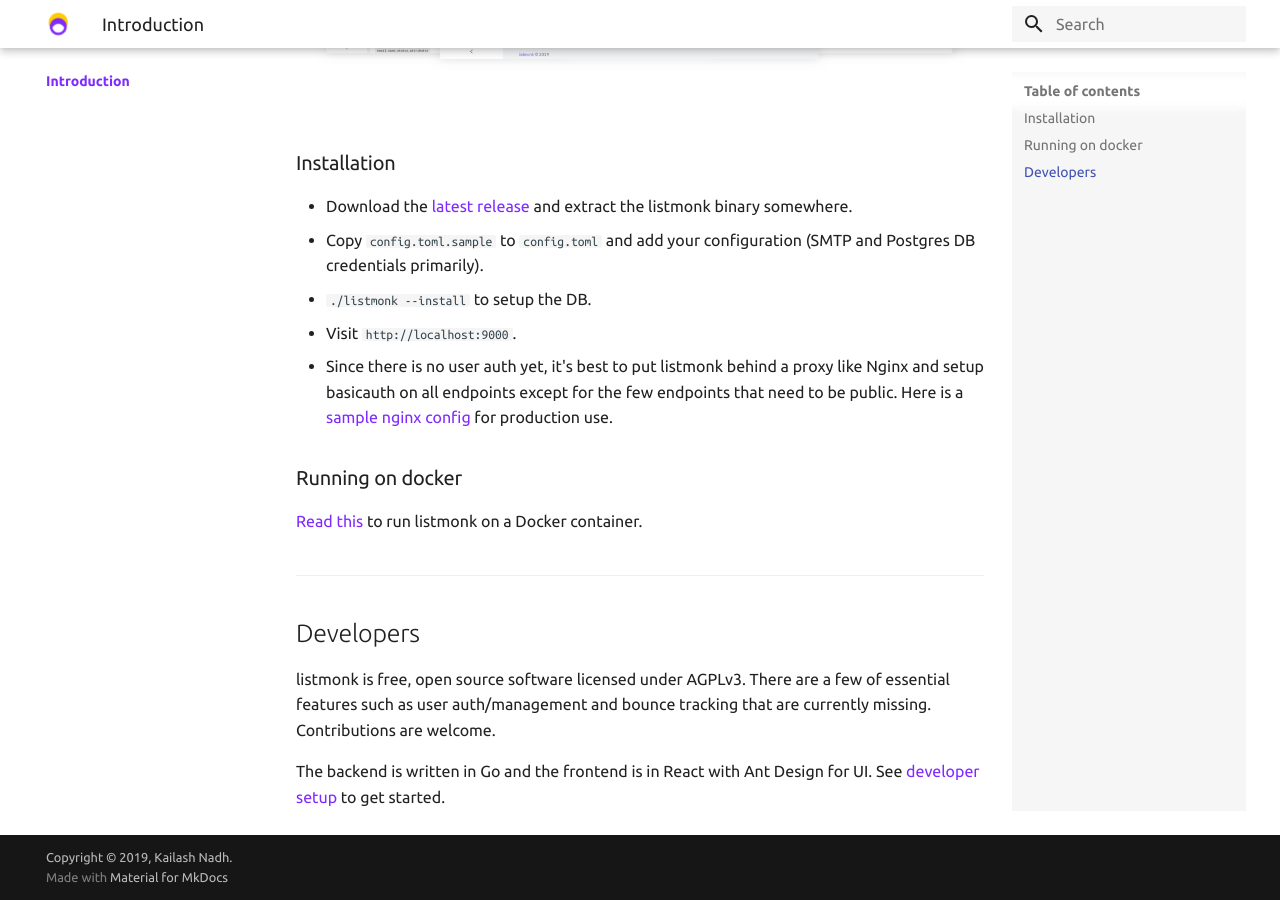
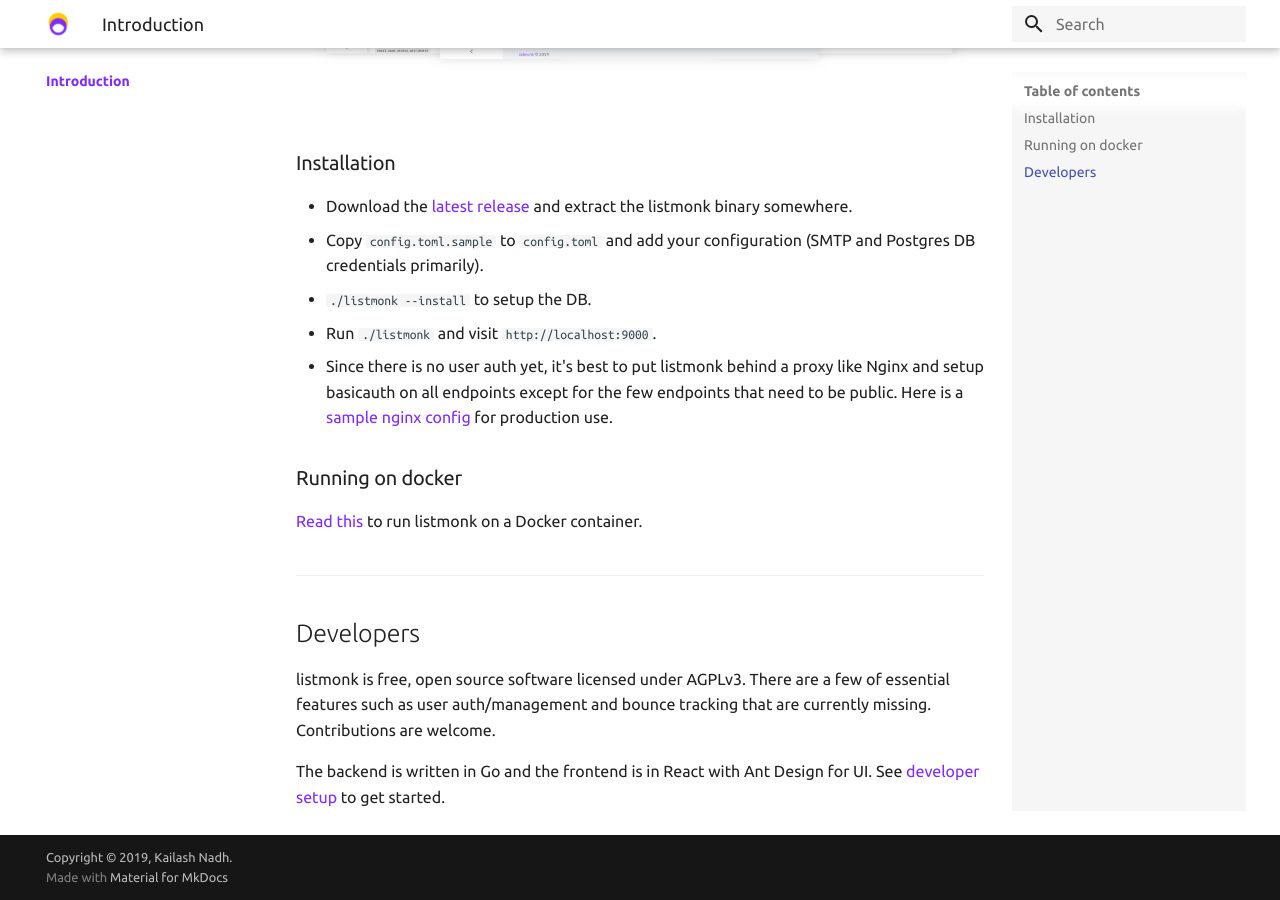
Before and after one commit to knadh/listmonk-site, an MkDocs documentation site: the page built from docs/docs/index.md, in a window 1280 px wide and 900 px high, scrolled down 758 px. Built offline with MkDocs 1.6.1 and Material for MkDocs 9.7.7, drawn with Linux system fonts in a browser that asks for light colours; old or Windows-style settings are respelled for this version of MkDocs.

Commit message:
Add missing line about running the bin

```diff
--- a/docs/docs/index.md
+++ b/docs/docs/index.md
@@ -15,7 +15,7 @@
 - Download the [latest release](https://github.com/knadh/listmonk/releases) and extract the listmonk binary somewhere.
 - Copy `config.toml.sample` to `config.toml` and add your configuration (SMTP and Postgres DB credentials primarily).
 - `./listmonk --install` to setup the DB.
-- Visit `http://localhost:9000`.
+- Run `./listmonk` and visit `http://localhost:9000`.
 - Since there is no user auth yet, it's best to put listmonk behind a proxy like Nginx and setup basicauth on all endpoints except for the few endpoints that need to be public. Here is a [sample nginx config](https://github.com/knadh/listmonk/wiki/Production-Nginx-config) for production use.
 
 ### Running on docker
```
